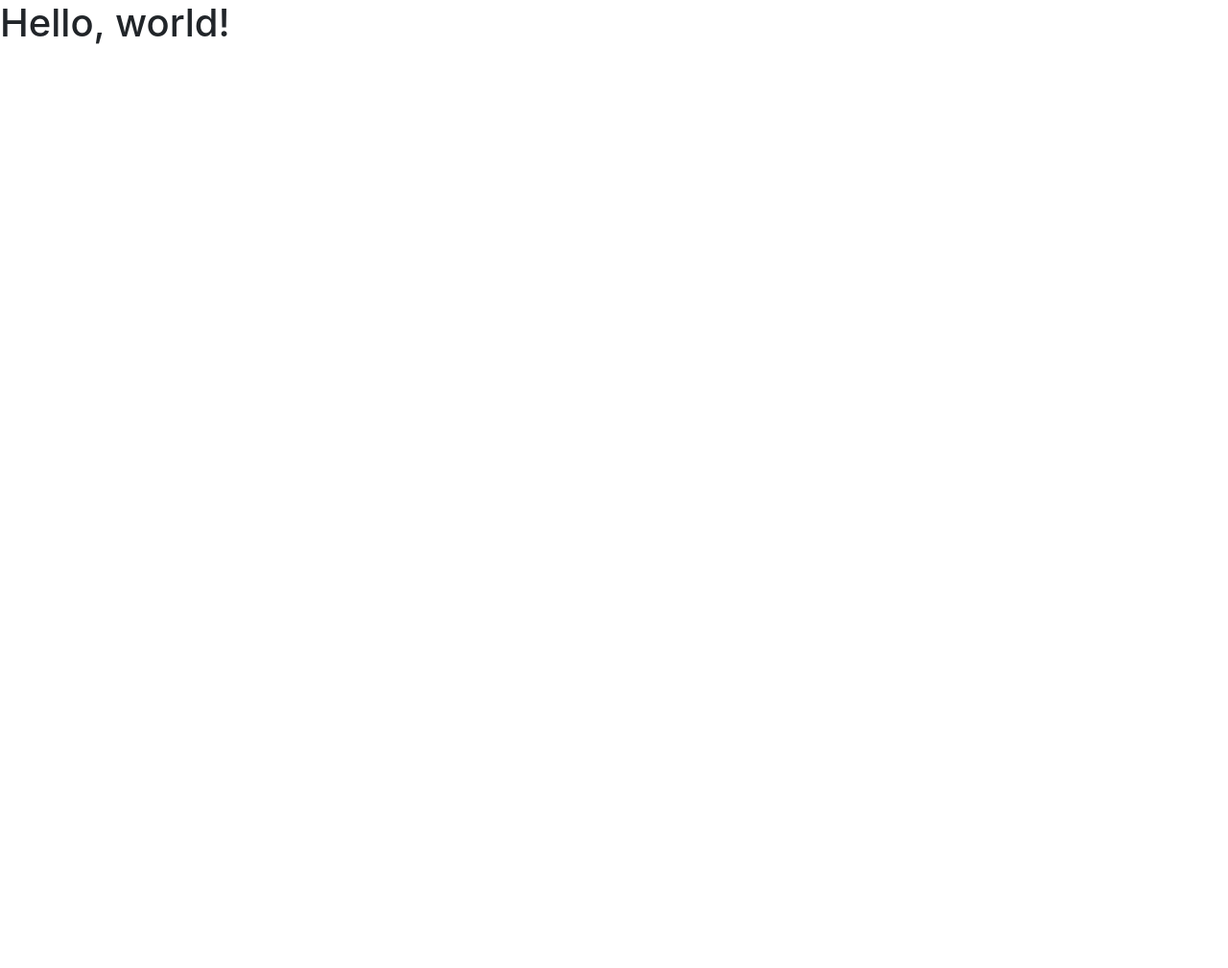
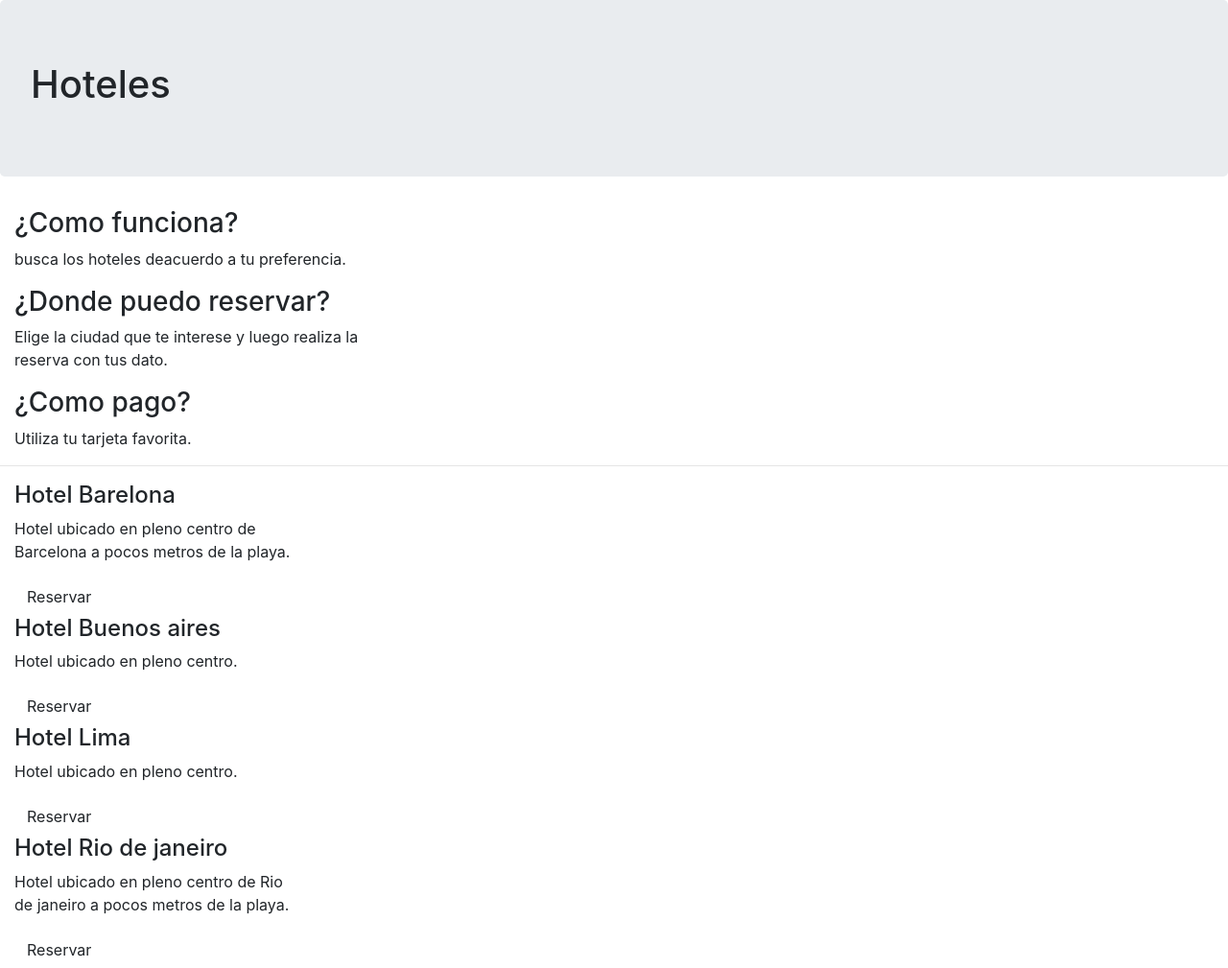
Before and after one commit to juanmenaz/Guia-Hoteles-practica, a website: page index.html in a window 1280 px wide. Shown: the whole page at 96% size. Before the commit the page ends 800 px from the top, so only its background shows below. Drawn offline with nearby package versions, Linux system fonts and the light colour scheme.

Commit message:
nuevo contenido a la pagina

```diff
--- a/index.html
+++ b/index.html
@@ -8,10 +8,60 @@
     <!-- Bootstrap CSS -->
     <link rel="stylesheet" href="node_modules/bootstrap/dist/css/bootstrap.min.css">
 
-    <title>Hello, world!</title>
+    <title>Guia Hoteles</title>
   </head>
   <body>
-    <h1>Hello, world!</h1>
+    <div class="jumbotron">
+    <h1>Hoteles</h1>
+  </div>
+  <div class="container">
+      </div class="row">
+           <div class="col-sm-4">
+               <p>
+                   <h3>¿Como funciona?</h3>
+                   <p>busca los hoteles deacuerdo a tu preferencia.
+                </p>
+            </div>
+            <div class="col-sm-4">
+                <p>
+                  <h3>¿Donde puedo reservar?</h3>
+                  <p>Elige la ciudad que te interese y luego
+                    realiza la reserva con tus dato.</p>
+                </p>
+            </div>
+            <div class="col-sm-4">
+                <p>
+                  <h3>¿Como pago?</h3>
+                  <p>Utiliza tu tarjeta favorita.</p>
+                </p>
+            </div>
+        </div>
+        <hr>
+        </div class="row">
+             <div class="col-sm-3">
+                 <h4>Hotel Barelona</h4>
+                 <p> Hotel ubicado en pleno centro de Barcelona a
+                   pocos
+                   metros de la playa.</p>
+                   <button class="btn"> Reservar</button>
+               </div>
+               <div class="col-sm-3">
+                <h4>Hotel Buenos aires</h4>
+                <p> Hotel ubicado en pleno centro.</p>
+                  <button class="btn"> Reservar</button>
+              </div>
+              <div class="col-sm-3">
+                <h4>Hotel Lima</h4>
+                <p> Hotel ubicado en pleno centro.</p>
+                  <button class="btn"> Reservar</button>
+              </div>
+              <div class="col-sm-3">
+                <h4>Hotel Rio de janeiro</h4>
+                <p> Hotel ubicado en pleno centro de Rio de janeiro a
+                  pocos
+                  metros de la playa.</p>
+                  <button class="btn"> Reservar</button>
+              </div>
 
     <!-- Optional JavaScript -->
     <!-- jQuery first, then Popper.js, then Bootstrap JS -->
```
